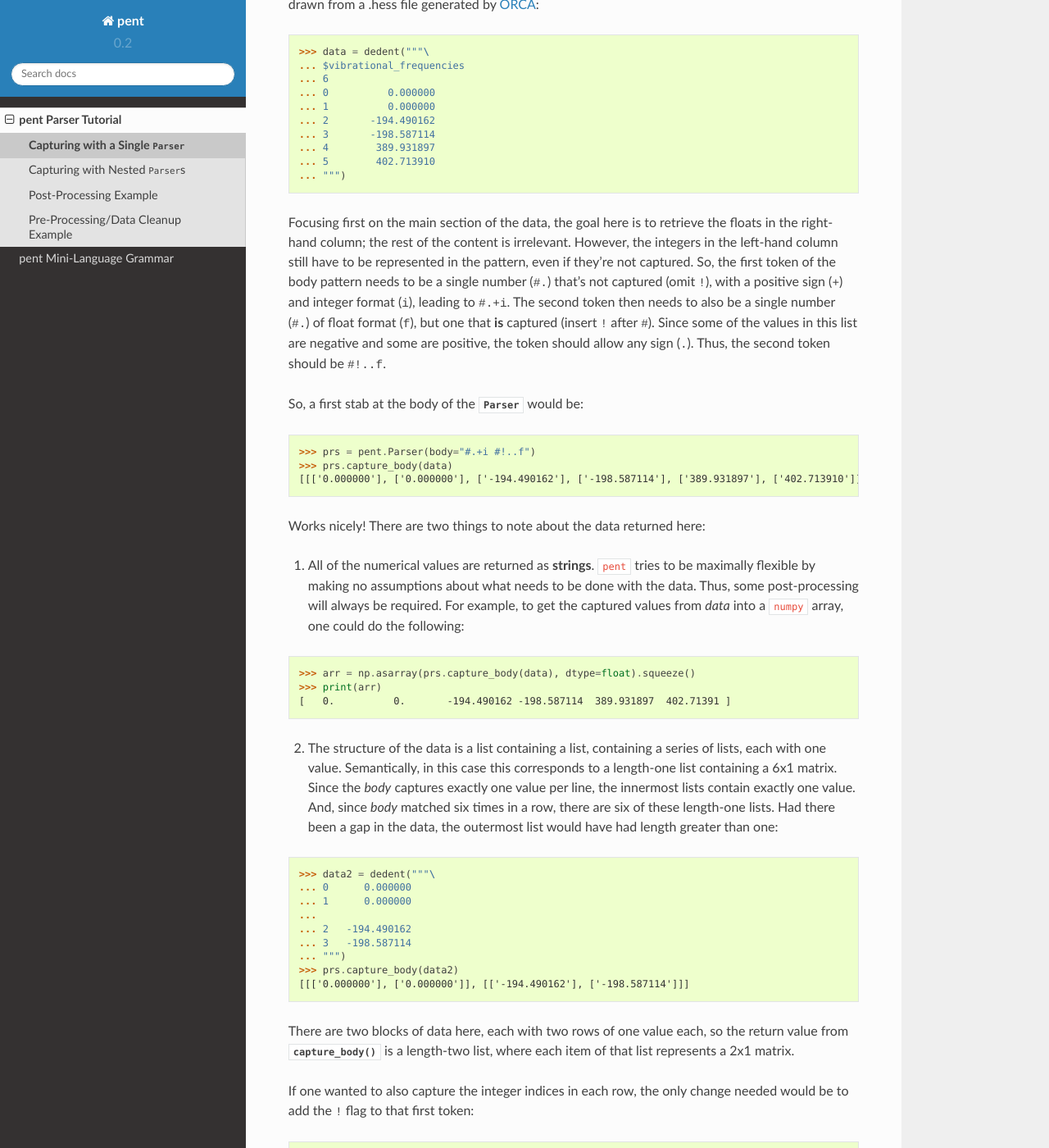
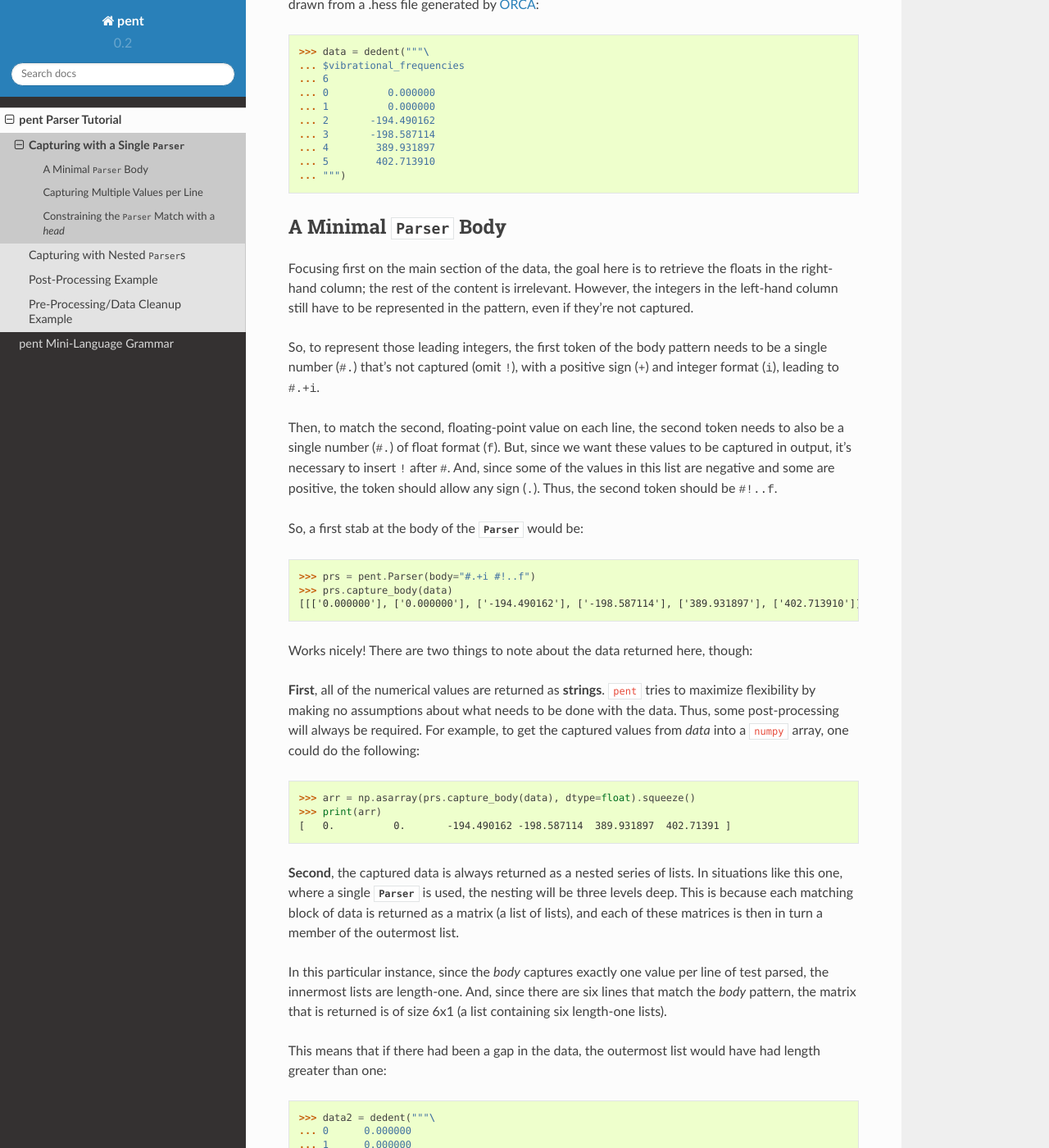
Before and after one commit to bskinn/pent, a Sphinx documentation site: the page built from doc/source/tutorial/single_parser.rst, in a window 1280 px wide and 1400 px high, scrolled down 195 px. Shown: the whole window at 82% size. Built offline with Sphinx 7.4.7 and the Read the Docs theme 2.0.0, drawn with Linux system fonts in a browser that asks for light colours; some of the changed text lies outside the part shown.

Commit message:
Partial revision of single-parser tutorial pg

```diff
--- a/doc/source/tutorial.rst
+++ b/doc/source/tutorial.rst
@@ -19,6 +19,7 @@ specifics of the grammar of the tokens used herein, see the
 
 
 .. toctree::
+    :maxdepth: 1
 
     tutorial/single_parser
     tutorial/nested_parsers
--- a/doc/source/tutorial/single_parser.rst
+++ b/doc/source/tutorial/single_parser.rst
@@ -21,16 +21,26 @@ drawn from a .hess file generated by
     ... 5        402.713910
     ... """)
 
+
+A Minimal |Parser| Body
+-----------------------
+
 Focusing first on the main section of the data, the goal here is to retrieve
 the floats in the right-hand column; the rest of the content is irrelevant.
 However, the integers in the left-hand column still have to be represented in the
-pattern, even if they're not captured. So, the first token of the body pattern
+pattern, even if they're not captured.
+
+So, to represent those leading integers, the first token of the body pattern
 needs to be a single number (|cour|\ #.\ |/cour|) that's not captured
 (omit |cour|\ !\ |/cour|), with a positive sign
 (|cour|\ +\ |/cour|) and integer format (|cour|\ i\ |/cour|), leading to
-|cour|\ #.+i\ |/cour|. The second token then needs to also be a single number
-(|cour|\ #.\ |/cour|) of float format (|cour|\ f\ |/cour|), but one that **is** captured
-(insert |cour|\ !\ |/cour| after |cour|\ #\ |/cour|). Since some of the values
+|cour|\ #.+i\ |/cour|.
+
+Then, to match the second, floating-point value on each line, the second token
+needs to also be a single number
+(|cour|\ #.\ |/cour|) of float format (|cour|\ f\ |/cour|).
+But, since we want these values to be captured in output, it's necessary to
+insert |cour|\ !\ |/cour| after |cour|\ #\ |/cour|. And, since some of the values
 in this list are negative and some are positive, the token should allow any
 sign (|cour|\ .\ |/cour|).
 Thus, the second token should be |cour|\ #!..f\ |/cour|.
@@ -43,13 +53,13 @@ So, a first stab at the body of the |Parser| would be:
     >>> prs.capture_body(data)
     [[['0.000000'], ['0.000000'], ['-194.490162'], ['-198.587114'], ['389.931897'], ['402.713910']]]
 
-Works nicely! There are two things to note about the data returned here:
+Works nicely! There are two things to note about the data returned here, though:
 
-1. All of the numerical values are returned as **strings**.  ``pent`` tries to
-   be maximally flexible by making no assumptions about what needs to be
-   done with the data. Thus, some post-processing will always be required.
-   For example, to get the captured values from `data` into a ``numpy`` array,
-   one could do the following:
+**First**, all of the numerical values are returned as **strings**.  ``pent`` tries to
+maximize flexibility by making no assumptions about what needs to be
+done with the data. Thus, some post-processing will always be required.
+For example, to get the captured values from `data` into a ``numpy`` array,
+one could do the following:
 
 .. doctest:: orca_freqs
 
@@ -57,13 +67,19 @@ Works nicely! There are two things to note about the data returned here:
     >>> print(arr)
     [   0.          0.       -194.490162 -198.587114  389.931897  402.71391 ]
 
-2. The structure of the data is a list containing a list, containing a series
-   of lists, each with one value. Semantically, in this case this corresponds
-   to a length-one list containing a 6x1 matrix. Since the `body` captures
-   exactly one value per line, the innermost lists contain exactly one value.
-   And, since `body` matched six times in a row, there are six of
-   these length-one lists.  Had there been a gap in the data, the outermost
-   list would have had length greater than one:
+**Second**, the captured data is always returned as a nested series of lists.
+In situations like this one, where a single |Parser| is used,
+the nesting will be three levels deep. This is because each matching block
+of data is returned as a matrix (a list of lists), and each of these matrices
+is then in turn a member of the outermost list.
+
+In this particular instance, since the `body` captures exactly one value
+per line of test parsed, the innermost lists are length-one. And, since
+there are six lines that match the `body` pattern, the matrix
+that is returned is of size 6x1 (a list containing six length-one lists).
+
+This means that if there had been a gap in the data,
+the outermost list would have had length greater than one:
 
 .. doctest:: orca_freqs
 
@@ -81,13 +97,21 @@ There are two blocks of data here, each with two rows of one value each, so
 the return value from :meth:`~pent.Parser.capture_body` is a length-two list,
 where each item of that list represents a 2x1 matrix.
 
+
+Capturing Multiple Values per Line
+----------------------------------
+
 If one wanted to also capture the integer indices in each row, the only
-change needed would be to add the |cour|\ !\ |/cour| flag to that first token:
+change needed would be to add the |cour|\ !\ |/cour| capturing flag to that first token:
 
 .. doctest:: orca_freqs
 
     >>> pent.Parser(body="#!.+i #!..f").capture_body(data2)
     [[['0', '0.000000'], ['1', '0.000000']], [['2', '-194.490162'], ['3', '-198.587114']]]
+
+
+Constraining the |Parser| Match with a `head`
+---------------------------------------------
 
 **However,** what if there are other datasets in the file that have
 this same format, but that we don't want to capture:
```
